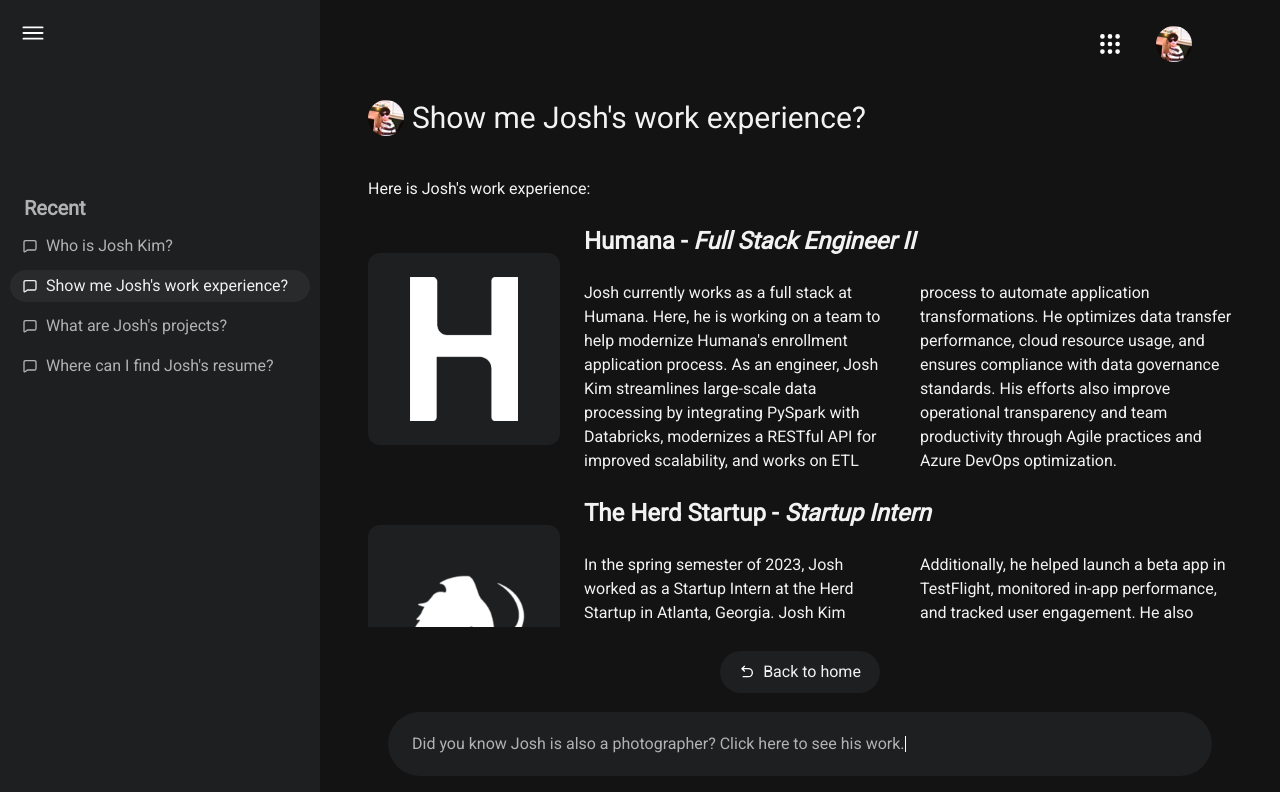
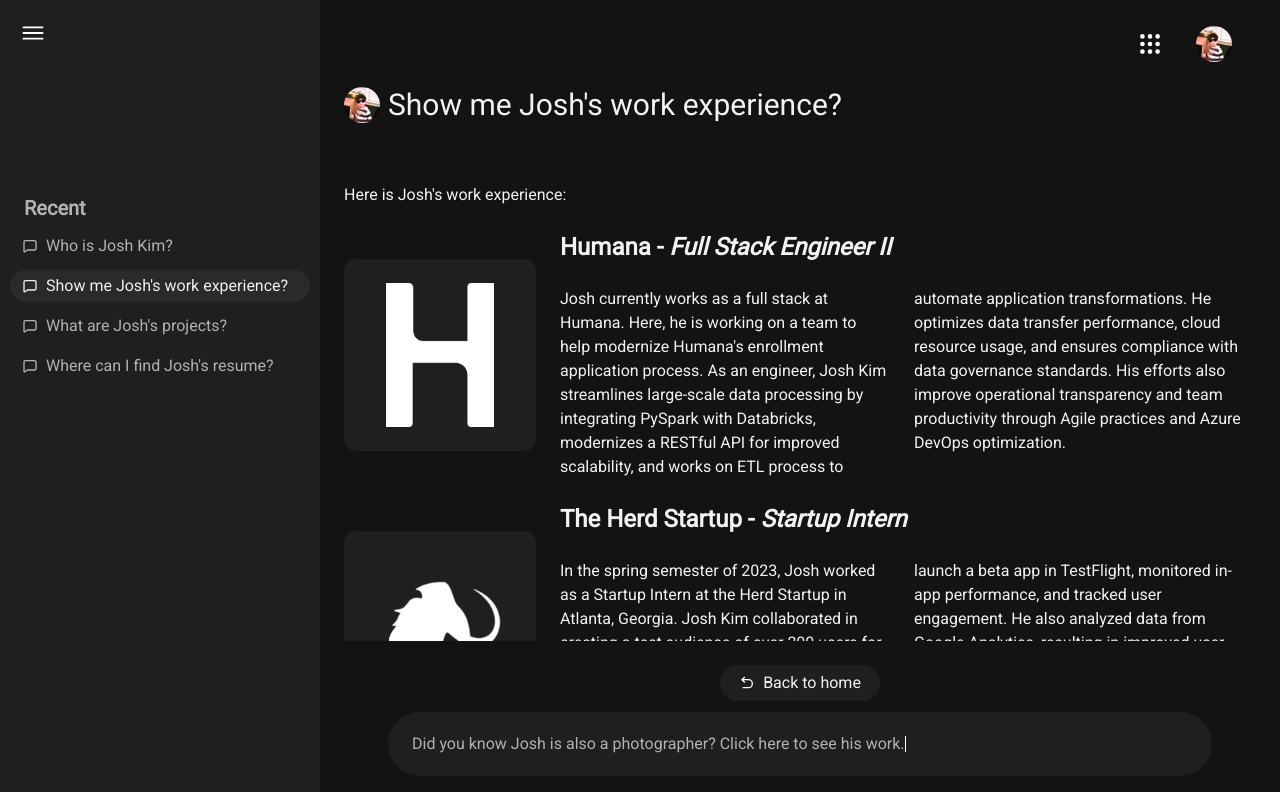
Before and after one commit to jshkm/coding-portfolio, a Next.js app: page /work in a window 1280 px wide. Shown: the top 792 px of the page. Built offline with nearby package versions, Linux system fonts and the light colour scheme.

Commit message:
spacing issues

```diff
--- a/src/app/about/AboutContentBox.tsx
+++ b/src/app/about/AboutContentBox.tsx
@@ -35,7 +35,7 @@
         <div className='flex flex-col justify-between items-center h-full w-full py-6'>
             <Header></Header>
             <motion.div
-                className='flex flex-col items-center justify-between w-full h-5/6 space-y-6 overflow-y-auto'
+                className='flex flex-col items-center justify-between w-full h-5/6 space-y-6'
                 variants={container}
                 initial="hidden"
                 animate="show"
@@ -48,7 +48,7 @@
                     <h1 className='font-medium text-[#fffffff1]'>Who is Josh Kim?</h1>
                 </motion.div>
                 <motion.div
-                    className='flex flex-col justify-between w-full h-5/6 overflow-y-auto space-y-6 overflow-x-hidden p-6'
+                    className='flex flex-col justify-between w-full h-full overflow-y-auto space-y-6 overflow-x-hidden p-6'
                 >
                     <motion.h1
                         variants={item}
--- a/src/app/home/HomeContentBox.tsx
+++ b/src/app/home/HomeContentBox.tsx
@@ -66,7 +66,7 @@
         }
     };
     return (
-        <div className='flex flex-col justify-between items-center h-full w-full px-10 py-6'>
+        <div className='flex flex-col justify-between items-center h-full w-full py-6'>
             <Header></Header>
             <motion.div
                 className='flex flex-col items-center w-full space-y-20'
--- a/src/app/projects/ProjectsContentBox.tsx
+++ b/src/app/projects/ProjectsContentBox.tsx
@@ -31,23 +31,23 @@
     }
 
     return (
-        <div className='flex flex-col justify-between items-center h-full w-full px-10 py-6'>
+        <div className='flex flex-col justify-between items-center h-full w-full py-6'>
             <Header></Header>
             <motion.div
-                className='flex flex-col items-center justify-between w-full h-5/6 space-y-6 overflow-y-auto p-2'
+                className='flex flex-col items-center justify-between w-full h-5/6 space-y-6 p-2'
                 variants={container}
                 initial="hidden"
                 animate="show"
             >
                 <motion.div
-                    className='flex w-full h-20 justify-start items-center space-x-2 text-3xl text-wrap'
+                    className='flex w-full h-20 justify-start items-center space-x-2 text-3xl text-wrap px-6'
                     variants={item}
                 >
                     <img className='min-h-9 h-9 rounded-full' src={'/images/me.jpg'} alt={'icon'}></img>
                     <h1 className='font-medium text-[#fffffff1]'>What are Josh&apos;s projects?</h1>
                 </motion.div>
                 <motion.div
-                    className='w-full h-5/6 space-y-6'
+                    className='w-full h-full space-y-6 overflow-y-auto p-6'
                 >
                     <motion.h1
                         variants={item}
--- a/src/app/resume/ResumeContentBox.tsx
+++ b/src/app/resume/ResumeContentBox.tsx
@@ -130,20 +130,20 @@
         <div className='flex flex-col justify-between items-center h-full w-full py-6'>
             <Header></Header>
             <motion.div
-                className='flex flex-col items-center justify-between w-full h-5/6 space-y-6 p-2'
+                className='flex flex-col items-center justify-between w-full h-5/6 space-y-6'
                 variants={container}
                 initial="hidden"
                 animate="show"
             >
                 <motion.div
-                    className='flex w-full h-20 justify-start items-center space-x-2 text-3xl px-6 text-wrap'
+                    className='flex w-full h-20 justify-start items-center space-x-2 text-3xl text-wrap px-6'
                     variants={item}
                 >
                     <img className='min-h-9 h-9 rounded-full' src={'/images/me.jpg'} alt={'icon'}></img>
                     <h1 className='font-medium text-[#fffffff1]'>Where can I find Josh&apos;s resume?</h1>
                 </motion.div>
                 <motion.div
-                    className='w-full h-5/6 space-y-6 overflow-y-auto p-12'
+                    className='w-full h-full space-y-6 overflow-y-auto p-6'
                 >
                     <motion.h1
                         variants={item}
--- a/src/app/work/WorkContentBox.tsx
+++ b/src/app/work/WorkContentBox.tsx
@@ -31,23 +31,23 @@
     }
 
     return (
-        <div className='flex flex-col justify-between items-center h-full w-full px-10 py-6'>
+        <div className='flex flex-col justify-between items-center h-full w-full py-6'>
             <Header></Header>
             <motion.div
-                className='flex flex-col items-center justify-between w-full h-5/6 space-y-6 overflow-y-auto p-2'
+                className='flex flex-col items-center justify-between w-full h-5/6 space-y-6'
                 variants={container}
                 initial="hidden"
                 animate="show"
             >
                 <motion.div
-                    className='flex w-full h-20 justify-start items-center space-x-2 text-3xl text-wrap'
+                    className='flex w-full h-20 justify-start items-center space-x-2 text-3xl text-wrap px-6'
                     variants={item}
                 >
                     <img className='min-h-9 h-9 rounded-full' src={'/images/me.jpg'} alt={'icon'}></img>
                     <h1 className='font-medium text-[#fffffff1]'>Show me Josh&apos;s work experience?</h1>
                 </motion.div>
                 <motion.div
-                    className='w-full h-5/6 flex flex-col items-start justify-start space-y-6 overflow-y-auto'
+                    className='w-full h-full flex flex-col items-start justify-start space-y-6 overflow-y-auto p-6'
                 >
                     <motion.h1
                         variants={item}
```
